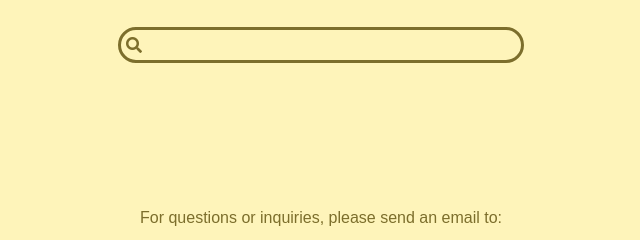
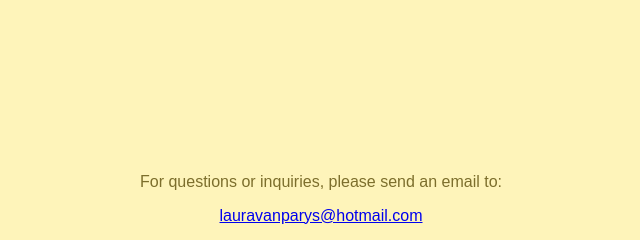
Before and after one commit to softmoss/softmoss.github.io, a plain HTML site: page docs/contact.html in a window 1280 px wide. Shown: the part 538-778 px from the top of the page, without its empty margins (319-959 px from the left). Drawn offline with Linux system fonts and the light colour scheme.

Commit message:
Update contact.html

```diff
--- a/docs/contact.html
+++ b/docs/contact.html
@@ -37,10 +37,7 @@
                 </ul>
             </nav>
         </div>
-        <div class="search-wrap">
-            <i class="fa fa-search"></i>
-            <input type="text" id="search" placeholder="">
-        </div>
+
     </header>
     <main>
         <div class="contact">
```
